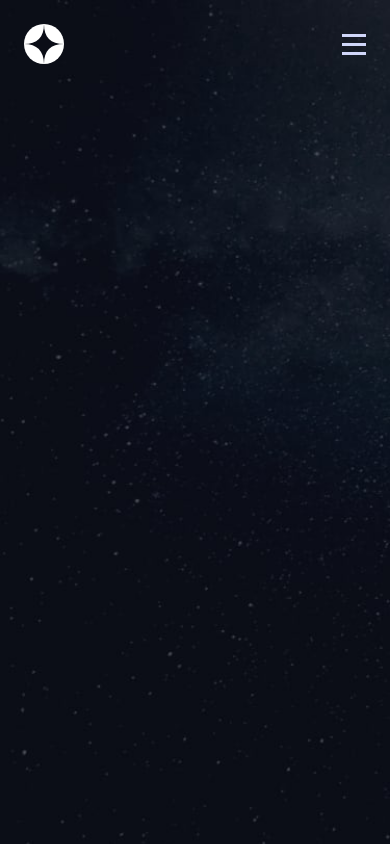
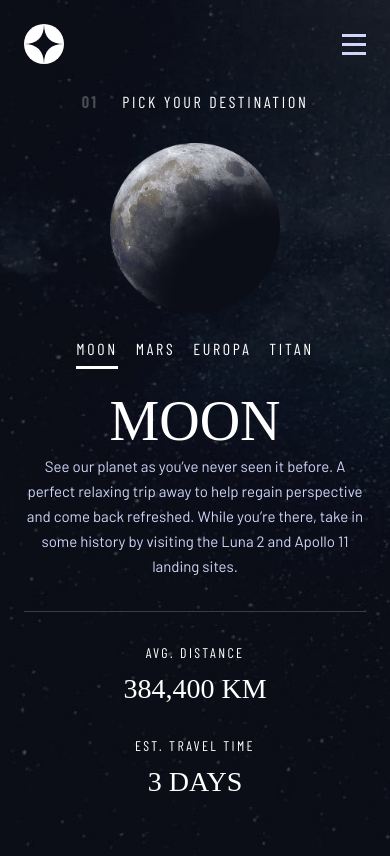
Before and after one commit to jowoojun/Space-tourism-multi-page-website, a Next.js app: page /destination/moon in a window 390 px wide. Built offline with nearby package versions, Linux system fonts and the light colour scheme; a web font is replaced by a local one.

Commit message:
Feat: mobile destination page 완성

```diff
--- a/components/UI/atoms/Context.js
+++ b/components/UI/atoms/Context.js
@@ -123,6 +123,13 @@ export const NavNumberFont = styled(NavFont)`
   }
 `
 
+export const NavContentNumberFont = styled(NavFont)`
+  font-weight: 700;
+  line-height: 19px;
+  color: #FFFFFF;
+  opacity: 0.25;
+`
+
 export const BodyFont = styled(DefaultFont)`
   font-family: 'Barlow', sans-serif;
   font-size: 15px;
--- /dev/null
+++ b/components/UI/atoms/FlexBox.js
@@ -0,0 +1,8 @@
+import styled from 'styled-components'
+
+export const FlexCenterBox = styled.div`
+  display: flex;
+  flex-direction: column;
+  justify-content: center;
+  align-items: center;
+`
--- /dev/null
+++ b/components/UI/atoms/VerticalTab.js
@@ -0,0 +1,34 @@
+import Link from 'next/link'
+import { useRouter } from 'next/router';
+import styled from 'styled-components'
+
+import { NavFont } from './Context';
+
+const VerticalTabContainer = styled.div`
+  padding-bottom: 0.5rem;
+  text-transform: uppercase;
+  border-bottom: ${props => props.currentHref === props.targetHref ? "3px solid white" : "3px solid transparent"};
+  &:hover {
+    border-bottom: ${props => props.currentHref === props.targetHref ? "3px solid white" : "3px solid #979797"};
+  }
+`
+
+const VerticalTab = ({item}) => {
+  const router = useRouter()
+  const { planet } = router.query;
+
+  return (
+    <Link href={item.href}>
+      <a>
+        <VerticalTabContainer
+          currentHref={planet}
+          targetHref={item.href.split('/')[2]}
+        >
+          <NavFont>{item.name}</NavFont>
+        </VerticalTabContainer>
+      </a>
+    </Link>
+  )
+}
+
+export default VerticalTab;
--- /dev/null
+++ b/components/UI/molecules/ContextType2.js
@@ -0,0 +1,51 @@
+import styled from 'styled-components'
+
+import { Heading_2, BodyFont } from '../atoms/Context'
+
+const LimitedContainer = styled.div`
+  width: 100%;
+  padding: 1.25rem 1.5rem 2rem;
+  display: flex;
+  justify-content: center;
+  align-items: center;
+
+  @media screen and (min-width: 1023px) {
+    align-items: flex-start;
+    width: auto;
+  }
+`
+const FlexContainer = styled.div`
+  display: flex;
+  flex-direction: column;
+  justify-content: center;
+  align-items: center;
+  max-width: 450px;
+
+  @media screen and (min-width: 1023px) {
+    align-items: flex-start;
+  }
+`
+
+const Blank = styled.div`
+  height: 1px;
+  @media screen and (min-width: 767px) {
+    height: 8px;
+  }
+  @media screen and (min-width: 1023px) {
+    height: 14px;
+  }
+`
+
+const ContextType2 = ({name, context}) => {
+  return (
+    <LimitedContainer>
+      <FlexContainer>
+        <Heading_2>{name?.toUpperCase()}</Heading_2>
+        <Blank />
+        <BodyFont>{context}</BodyFont>
+      </FlexContainer>
+    </LimitedContainer>
+  )
+}
+
+export default ContextType2;
--- /dev/null
+++ b/components/UI/molecules/HeaderNavText.js
@@ -0,0 +1,27 @@
+import styled from 'styled-components'
+
+import { FlexCenterBox } from "../atoms/FlexBox"
+import { NavContentNumberFont, NavFont } from "../atoms/Context"
+
+const NavContentContainer = styled.div`
+  display: flex;
+  padding-bottom: 2rem;
+`
+
+const Blank = styled.div`
+  width: 1.5rem;
+`
+
+const HeaderNavText = () => {
+  return (
+    <FlexCenterBox>
+      <NavContentContainer>
+        <NavContentNumberFont>01</NavContentNumberFont>
+        <Blank />
+        <NavFont>PICK YOUR DESTINATION</NavFont>
+      </NavContentContainer>
+    </FlexCenterBox>
+  )
+}
+
+export default HeaderNavText;
--- /dev/null
+++ b/components/UI/molecules/PlanetDetail.js
@@ -0,0 +1,54 @@
+import styled from 'styled-components'
+import { SubHeading_1, SubHeading_2 } from '../atoms/Context';
+
+const PlanetDetailContainer = styled.div`
+  display: flex;
+  flex-direction: column;
+  justify-content: space-between;
+  align-items: center;
+  padding: 2rem 4.75rem 3.625rem;
+`
+
+const Blank = styled.div`
+  height: 2rem;
+`
+
+const DistanceContainer = styled.div`
+  display: flex;
+  flex-direction: column;
+  justify-content: center;
+  align-items: center;
+  text-transform: uppercase;
+`
+
+const TravelContainer = styled.div`
+  display: flex;
+  flex-direction: column;
+  justify-content: center;
+  align-items: center;
+  text-transform: uppercase;
+`
+
+const TextBlank = styled.div`
+  height: 12px;
+`
+
+const PlanetDetail = ({travel, distance}) => {
+  return (
+    <PlanetDetailContainer>
+      <DistanceContainer>
+        <SubHeading_2>AVG. DISTANCE</SubHeading_2>
+        <TextBlank />
+        <SubHeading_1>{distance}</SubHeading_1>
+      </DistanceContainer>
+      <Blank />
+      <TravelContainer>
+        <SubHeading_2>EST. TRAVEL TIME</SubHeading_2>
+        <TextBlank />
+        <SubHeading_1>{travel}</SubHeading_1>
+      </TravelContainer>
+    </PlanetDetailContainer>
+  )
+}
+
+export default PlanetDetail;
--- /dev/null
+++ b/components/UI/molecules/PlanetImages.js
@@ -0,0 +1,13 @@
+import Image from 'next/image'
+
+import { FlexCenterBox } from "../atoms/FlexBox"
+
+const PlanetImages = ({images}) => {
+  return (
+    <FlexCenterBox>
+      {images && <Image src={images} alt={"Planet"} width={170} height={170} /> }
+    </FlexCenterBox>
+  )
+}
+
+export default PlanetImages;
--- /dev/null
+++ b/components/UI/molecules/VerticalTabs.js
@@ -0,0 +1,45 @@
+import styled from 'styled-components'
+
+import VerticalTab from '../atoms/VerticalTab'
+import { FlexCenterBox } from "../atoms/FlexBox"
+
+const VerticalTabsContainer = styled.div`
+  display: flex;
+  justify-content: space-between;
+  align-items: center;
+  padding-top: 1.625rem;
+  width: 237.5px;
+`
+
+const tabsItem = [
+  {
+    name: 'moon',
+    href: '/destination/moon'
+  },
+  {
+    name: 'mars',
+    href: '/destination/mars'
+  },
+  {
+    name: 'europa',
+    href: '/destination/europa'
+  },
+  {
+    name: 'titan',
+    href: '/destination/titan'
+  }
+]
+
+const VerticalTabs = () => {
+  return (
+    <FlexCenterBox>
+      <VerticalTabsContainer>
+        {tabsItem.map((item) =>
+          <VerticalTab key={item.name} item={item} />
+        )}
+      </VerticalTabsContainer>
+    </FlexCenterBox>
+  )
+}
+
+export default VerticalTabs;
--- a/components/templates/PlanetTemplate.js
+++ b/components/templates/PlanetTemplate.js
@@ -1,10 +1,16 @@
 import styled from 'styled-components'
 
 import Header from './Header'
+import PlanetImages from '../UI/molecules/PlanetImages'
+import ContextType2 from '../UI/molecules/ContextType2'
+import PlanetDetail from '../UI/molecules/PlanetDetail'
+import VerticalTabs from '../UI/molecules/VerticalTabs'
+import HeaderNavText from '../UI/molecules/HeaderNavText'
 
 const PageContainer = styled.div`
   width: 100vw;
-  height: 100vh;
+  min-height: 100vh;
+  height: 100%;
   background: url(/destination/background-destination-mobile.jpg) no-repeat;
   background-size: cover;
   display: flex;
@@ -20,11 +26,27 @@ const PageContainer = styled.div`
   }
 `
 
-const PlanetTemplate = ({}) => {
+const Horizon = styled.div`
+  margin: 0 1.5rem;
+  border-top: 1px solid #383b4b;
+`
+
+const ContextPlanetContainer = styled.div`
+
+`
+
+const PlanetTemplate = ({destination}) => {
   return (
     <PageContainer>
       <Header />
-
+      <ContextPlanetContainer>
+        <HeaderNavText />
+        <PlanetImages images={destination.images?.png}/>
+        <VerticalTabs />
+        <ContextType2 name={destination.name} context={destination.description}/>
+        <Horizon />
+        <PlanetDetail travel={destination.travel} distance={destination.distance}/>
+      </ContextPlanetContainer>
     </PageContainer>
   )
 }
--- a/pages/destination/[planet].js
+++ b/pages/destination/[planet].js
@@ -1,7 +1,24 @@
+import { useRouter } from 'next/router'
+import { useEffect, useState } from 'react';
 import PlanetTemplate from '../../components/templates/PlanetTemplate'
 
+import data from '../../public/data.json'
+
 export default function Planet() {
+  const router = useRouter();
+  const { planet } = router.query
+  const [destination, setDestination] = useState({});
+
+  useEffect(() => {
+    data.destinations.map((dest) => {
+      var targetName = dest.name.toLowerCase()
+      if(planet === targetName) {
+        setDestination(dest)
+      }
+    })
+  }, [])
+
   return (
-    <PlanetTemplate />
+    <PlanetTemplate destination={destination} />
   )
 }
```
